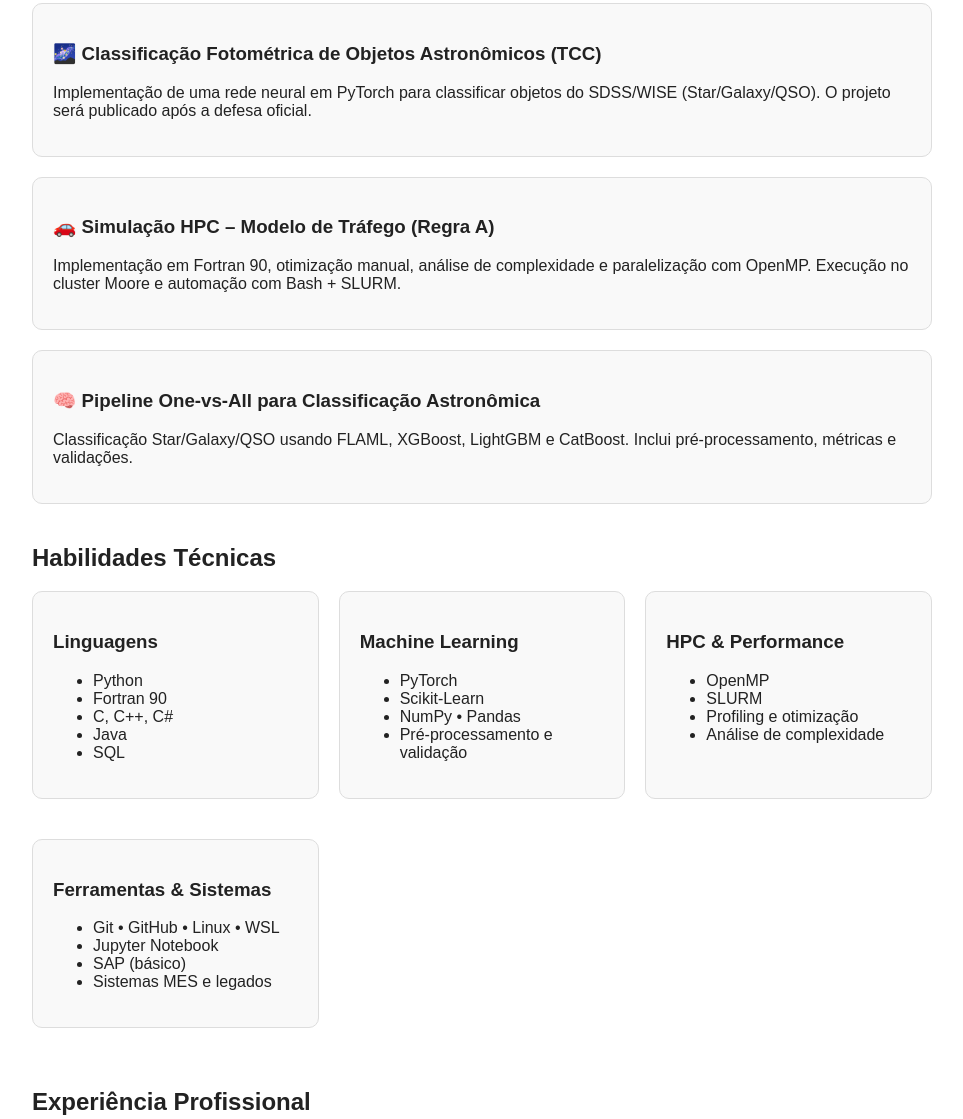
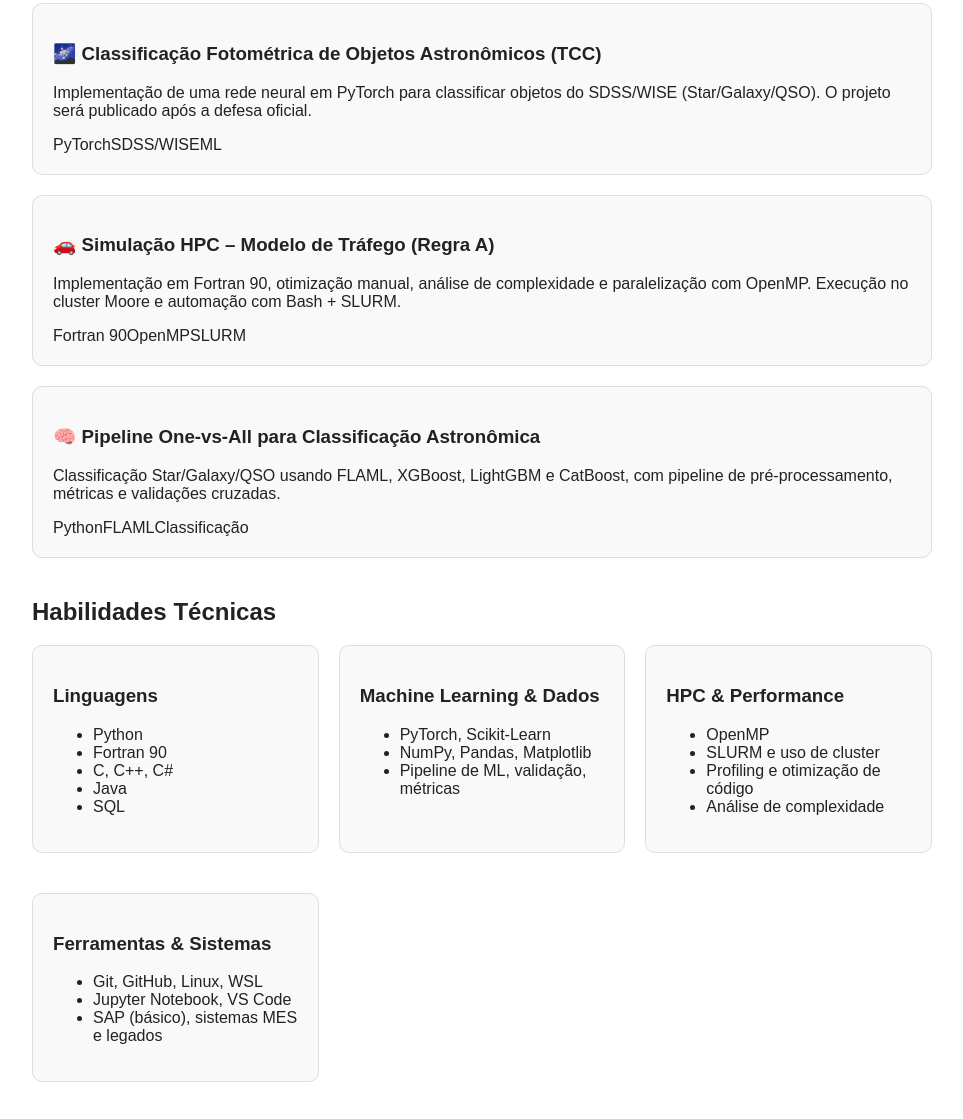
Before and after one commit to VanessaMartiins/vanessamartins.github.io, a plain HTML site: page index.html in a window 1280 px wide. Shown: the part 506-1625 px from the top of the page, without its empty margins (158-1121 px from the left). Drawn offline with Linux system fonts and the light colour scheme.

Commit message:
Update index.html

```diff
--- a/index.html
+++ b/index.html
@@ -13,12 +13,12 @@
 </head>
 
 <body>
-
-  <!-- Botão Dark Mode -->
+  <!-- Botão Dark/Light -->
   <button id="theme-toggle" aria-label="Alternar tema">🌙</button>
 
-  <!-- HEADER -->
+  <!-- CABEÇALHO -->
   <header>
+    <div class="header-inner">
       <h1>Vanessa Gomes Martins da Silva</h1>
       <p class="subtitle">Tecnologia • Machine Learning • HPC • Física Computacional</p>
 
@@ -30,13 +30,13 @@
       <a href="mailto:vanemartiins@gmail.com"><i class="fas fa-envelope"></i></a>
     </div>
 
-    <!-- Botão para baixar currículo -->
       <div class="cv-btn">
+        <!-- lembre de manter curriculo_vanessa.pdf na raiz do repositório -->
         <a href="Vanessa_Gomes_Curriculo.pdf" download>
           <i class="fa-solid fa-file-arrow-down"></i> Baixar Currículo
         </a>
       </div>
-
+    </div>
   </header>
 
   <!-- SOBRE MIM -->
@@ -45,9 +45,9 @@
     <p>
       Estudante de Física Computacional (UFF) com experiência em tecnologia, análise de dados,
       computação científica, Machine Learning e HPC. Atuei no suporte a sistemas MES, SAP e
-      infraestrutura crítica, além de possuir experiência com Python, Fortran 90, SQL e desenvolvimento
-      de soluções computacionais. Atualmente desenvolvo meu TCC focado em classificação astronômica com
-      redes neurais e um projeto de otimização e paralelização em HPC.
+      infraestrutura crítica, além de possuir experiência com Python, Fortran 90, SQL e
+      desenvolvimento de soluções computacionais. Atualmente desenvolvo meu TCC focado em
+      classificação astronômica com redes neurais e um projeto de otimização e paralelização em HPC.
     </p>
   </section>
 
@@ -57,24 +57,35 @@
 
     <div class="card">
       <h3>🌌 Classificação Fotométrica de Objetos Astronômicos (TCC)</h3>
-      <p>Implementação de uma rede neural em PyTorch para classificar objetos do SDSS/WISE (Star/Galaxy/QSO).
-      O projeto será publicado após a defesa oficial.</p>
+      <p>
+        Implementação de uma rede neural em PyTorch para classificar objetos do SDSS/WISE
+        (Star/Galaxy/QSO). O projeto será publicado após a defesa oficial.
+      </p>
+      <div class="tags">
+        <span>PyTorch</span><span>SDSS/WISE</span><span>ML</span>
+      </div>
     </div>
 
     <div class="card">
       <h3>🚗 Simulação HPC – Modelo de Tráfego (Regra A)</h3>
       <p>
-        Implementação em Fortran 90, otimização manual, análise de complexidade e paralelização com OpenMP.
-        Execução no cluster Moore e automação com Bash + SLURM.
+        Implementação em Fortran 90, otimização manual, análise de complexidade e paralelização
+        com OpenMP. Execução no cluster Moore e automação com Bash + SLURM.
       </p>
+      <div class="tags">
+        <span>Fortran 90</span><span>OpenMP</span><span>SLURM</span>
+      </div>
     </div>
 
     <div class="card">
       <h3>🧠 Pipeline One-vs-All para Classificação Astronômica</h3>
       <p>
-        Classificação Star/Galaxy/QSO usando FLAML, XGBoost, LightGBM e CatBoost.
-        Inclui pré-processamento, métricas e validações.
+        Classificação Star/Galaxy/QSO usando FLAML, XGBoost, LightGBM e CatBoost, com pipeline de
+        pré-processamento, métricas e validações cruzadas.
       </p>
+      <div class="tags">
+        <span>Python</span><span>FLAML</span><span>Classificação</span>
+      </div>
     </div>
   </section>
 
@@ -96,12 +107,11 @@
       </div>
 
       <div class="skill-card">
-        <h3>Machine Learning</h3>
+        <h3>Machine Learning & Dados</h3>
         <ul>
-          <li>PyTorch</li>
-          <li>Scikit-Learn</li>
-          <li>NumPy • Pandas</li>
-          <li>Pré-processamento e validação</li>
+          <li>PyTorch, Scikit-Learn</li>
+          <li>NumPy, Pandas, Matplotlib</li>
+          <li>Pipeline de ML, validação, métricas</li>
         </ul>
       </div>
 
@@ -109,8 +119,8 @@
         <h3>HPC & Performance</h3>
         <ul>
           <li>OpenMP</li>
-          <li>SLURM</li>
-          <li>Profiling e otimização</li>
+          <li>SLURM e uso de cluster</li>
+          <li>Profiling e otimização de código</li>
           <li>Análise de complexidade</li>
         </ul>
       </div>
@@ -118,17 +128,16 @@
       <div class="skill-card">
         <h3>Ferramentas & Sistemas</h3>
         <ul>
-          <li>Git • GitHub • Linux • WSL</li>
-          <li>Jupyter Notebook</li>
-          <li>SAP (básico)</li>
-          <li>Sistemas MES e legados</li>
+          <li>Git, GitHub, Linux, WSL</li>
+          <li>Jupyter Notebook, VS Code</li>
+          <li>SAP (básico), sistemas MES e legados</li>
         </ul>
       </div>
 
     </div>
   </section>
 
-  <!-- EXPERIÊNCIA PROFISSIONAL -->
+  <!-- EXPERIÊNCIA -->
   <section class="section">
     <h2>Experiência Profissional</h2>
 
@@ -137,7 +146,7 @@
       <ul>
         <li>Monitoramento de CPDs, links, servidores e firewalls.</li>
         <li>Atuação no Centro de Monitoramento e Controle.</li>
-        <li>Suporte a infraestrutura crítica alocada na CSN.</li>
+        <li>Suporte à infraestrutura crítica alocada na CSN.</li>
       </ul>
     </div>
 
@@ -155,7 +164,7 @@
       <ul>
         <li>1 ano e 8 meses na equipe de Manutenção de Sistemas MES.</li>
         <li>Desenvolvimento de consultas SQL e melhorias internas.</li>
-        <li>Otimização de processos e tarefas técnicas.</li>
+        <li>Otimização de processos e suporte técnico.</li>
       </ul>
     </div>
   </section>
@@ -166,18 +175,27 @@
     <p class="footer-links">
       <a href="https://github.com/VanessaMartiins" target="_blank">GitHub</a> •
       <a href="https://www.linkedin.com/in/vanessagmartins/" target="_blank">LinkedIn</a> •
-      <a href=" http://lattes.cnpq.br/7716509150901876" target="_blank">Lattes</a>
+      <a href="https://lattes.cnpq.br/7716509150901876" target="_blank">Lattes</a>
     </p>
   </footer>
 
-  <!-- DARK MODE SCRIPT -->
+  <!-- SCRIPT DARK/LIGHT COM MEMÓRIA -->
   <script>
     const toggle = document.getElementById("theme-toggle");
     const body = document.body;
 
+    // carrega preferência salva
+    const savedTheme = localStorage.getItem("theme");
+    if (savedTheme === "dark") {
+      body.classList.add("dark");
+      toggle.textContent = "☀️";
+    }
+
     toggle.addEventListener("click", () => {
       body.classList.toggle("dark");
-      toggle.textContent = body.classList.contains("dark") ? "☀️" : "🌙";
+      const isDark = body.classList.contains("dark");
+      toggle.textContent = isDark ? "☀️" : "🌙";
+      localStorage.setItem("theme", isDark ? "dark" : "light");
     });
   </script>
 
```
Lines whose indentation alone changed are shown as unchanged.
